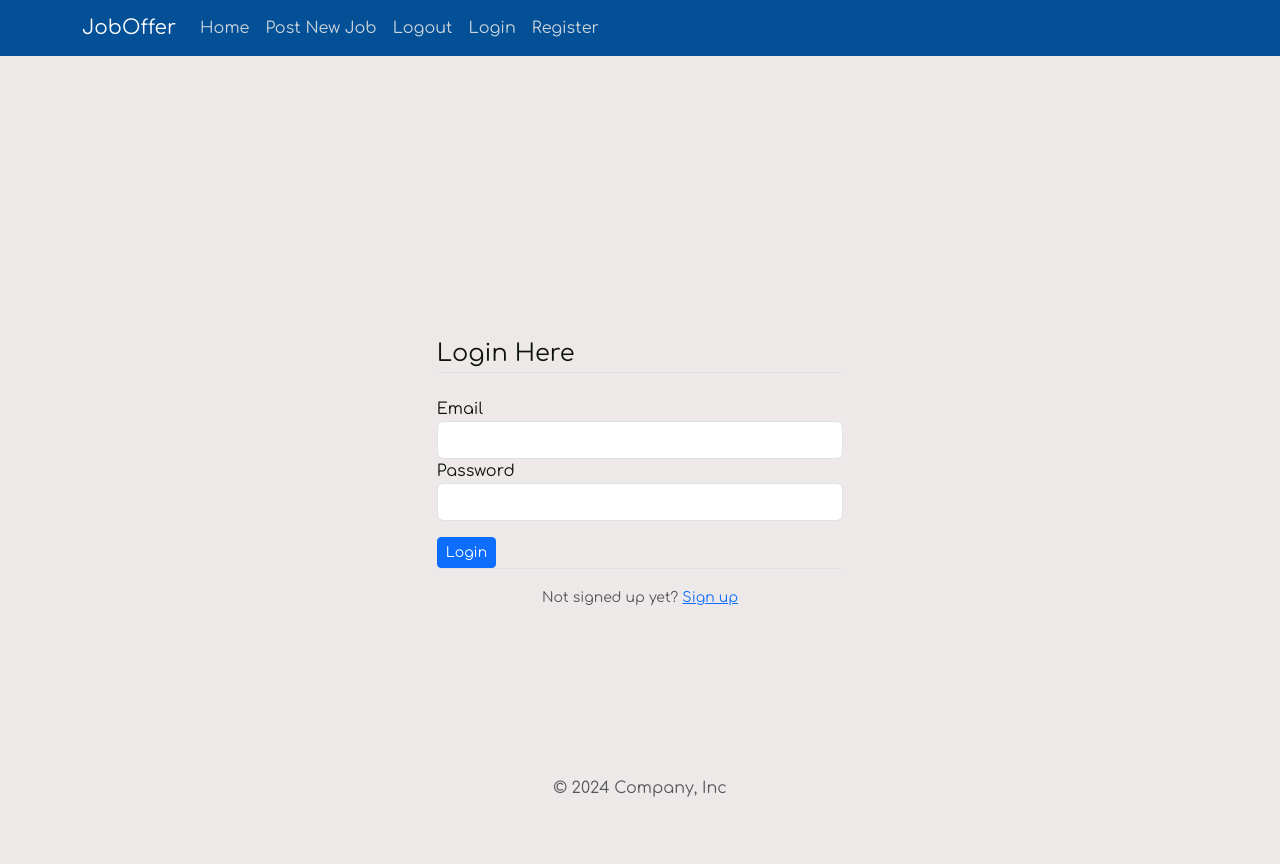
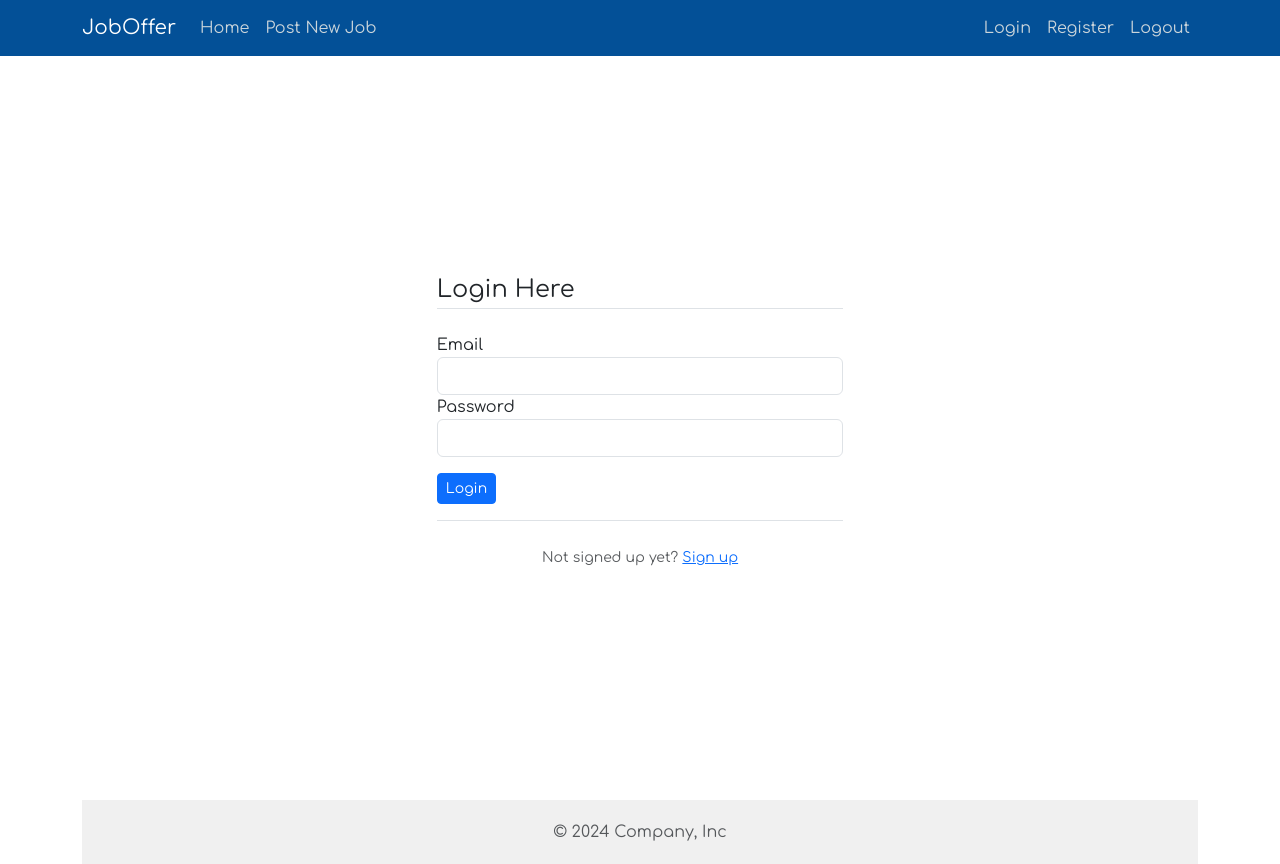
Before and after one commit to Tnkma/JobOffer, a Flask app: page /login in a window 1280 px wide. Before the commit the page ends 797 px from the top, so only its background shows below. Run offline with Flask 3, Linux system fonts and the light colour scheme.

Commit message:
updating

```diff
--- a/static/login.css
+++ b/static/login.css
@@ -14,5 +14,5 @@ form {
     border-radius: 20px;
     align-content: center;
     margin-bottom: 3rem;
-    margin-top: 4rem;
+    margin-top: 6rem;
 }
--- a/static/main.css
+++ b/static/main.css
@@ -3,19 +3,24 @@
   margin: 0;
 
 }
-body {
-    background: #eee9e9;
-    color: #0e130d;
-    margin-top: 3rem;
-  }
+.wrapper {
+  display: flex;
+  flex-direction: column;
+  min-height: 100vh;
+}
+
+.content {
+  flex: 1;
+}
 
   .footer {
-    padding: 15px 0;
+    background-color: #f0f0f0;
+    padding: 20px;
+    text-align: center;
+    width: 100%;
+    position: sticky;
     bottom: 0;
-    width: 100%;
-    background-color: #f8f9fa;
-    text-align: center;
-  }
+}
 
   h1, h2, h3, h4, h5, h6 {
     color: #444444;
--- a/templates/layout.html
+++ b/templates/layout.html
@@ -11,10 +11,12 @@
     <link rel="stylesheet" type="text/css" href="{{ url_for('static', filename='main.css') }}">
 </head>
 <body>
+    <div class="wrapper">
+        <div class="content">
             <header class="site-header">
             <nav class="navbar navbar-expand-md navbar-dark bg-steel fixed-top">
                 <div class="container">
-            <a class="navbar-brand mr-4" href="/">JobOffer</a>
+                    <a class="navbar-brand mr-2" href="/">JobOffer</a>
                     <button class="navbar-toggler" type="button" data-toggle="collapse" data-target="#navbarToggle" aria-controls="navbarToggle" aria-expanded="false" aria-label="Toggle navigation">
                         <span class="navbar-toggler-icon"></span>
                     </button>
@@ -23,21 +25,23 @@
                             <a class="nav-item nav-link" href="">Home</a>
                             <a class="nav-item nav-link" href="">Post New Job</a>
                         </div>
+                    </div>
                     <div class="navbar-nav nav justify-content-end">
-                    <a class="nav-item nav-link" href="">Logout</a>
                         <a class="nav-item nav-link" href="">Login</a>
                         <a class="nav-item nav-link" href="">Register</a>
-                </div>
+                        <a class="nav-item nav-link" href="">Logout</a>
                     </div>
                 </div>
             </nav>
             </header>
             {% block content %} {% endblock %}
+        </div>
         <div class="container">
-    <footer class="container fixed-bottom d-flex justify-content-center align-items-center">
+            <footer class="footer">
                 <span class="text-body-secondary">&copy; 2024 Company, Inc</span>
             </footer>
         </div>
         <script src="https://cdn.jsdelivr.net/npm/bootstrap@5.3.3/dist/js/bootstrap.bundle.min.js" integrity="sha384-YvpcrYf0tY3lHB60NNkmXc5s9fDVZLESaAA55NDzOxhy9GkcIdslK1eN7N6jIeHz" crossorigin="anonymous"></script>
+    </div>
 </body>
 </html>
--- a/templates/login.html
+++ b/templates/login.html
@@ -3,7 +3,7 @@
 <link rel="stylesheet" type="text/css" href="{{ url_for('static', filename='login.css') }}">
 <div class="container d-flex justify-content-center align-items-center vh-100">
   <form class="mx-auto">
-    <div class="mb-3 mt-5">
+    <div class="mb-3 mt-2">
       <legend class="border-bottom mb-4">Login Here</legend>
         <div class="form-group">
           {{ form.email.label(class="form-control-label") }}
@@ -34,9 +34,9 @@
           <div class="mt-3">
             <button type="submit" class="btn btn-primary btn-sm">Login</button>
           </div>
-          <div class="border-top pt-3 text-center">
+          <div class="border-top mt-3 pt-4 text-center">
             <small class="text-muted">
-                Not signed up yet? <a class="ml-2" href="{{ url_for('register') }}">Sign up</a>
+                Not signed up yet? <a class="ml-4" href="{{ url_for('register') }}">Sign up</a>
             </small>
           </div>
     </div>
--- a/templates/register.html
+++ b/templates/register.html
@@ -87,8 +87,8 @@
         <div class="form-group">
             {{ form.submit(class="btn btn-primary btn-sm mt-3") }}
         </div>
-        <div class="border-top pt-3 text-center">
-            <small class="text-muted mt-2">
+        <div class="border-top mt-2 pt-3 text-center">
+            <small class="text-muted mt-1">
                 Already Have An Account? <a class="ml-2" href="{{ url_for('login') }}">Sign In</a>
             </small>
         </div>
```
Lines whose indentation alone changed are shown as unchanged.
